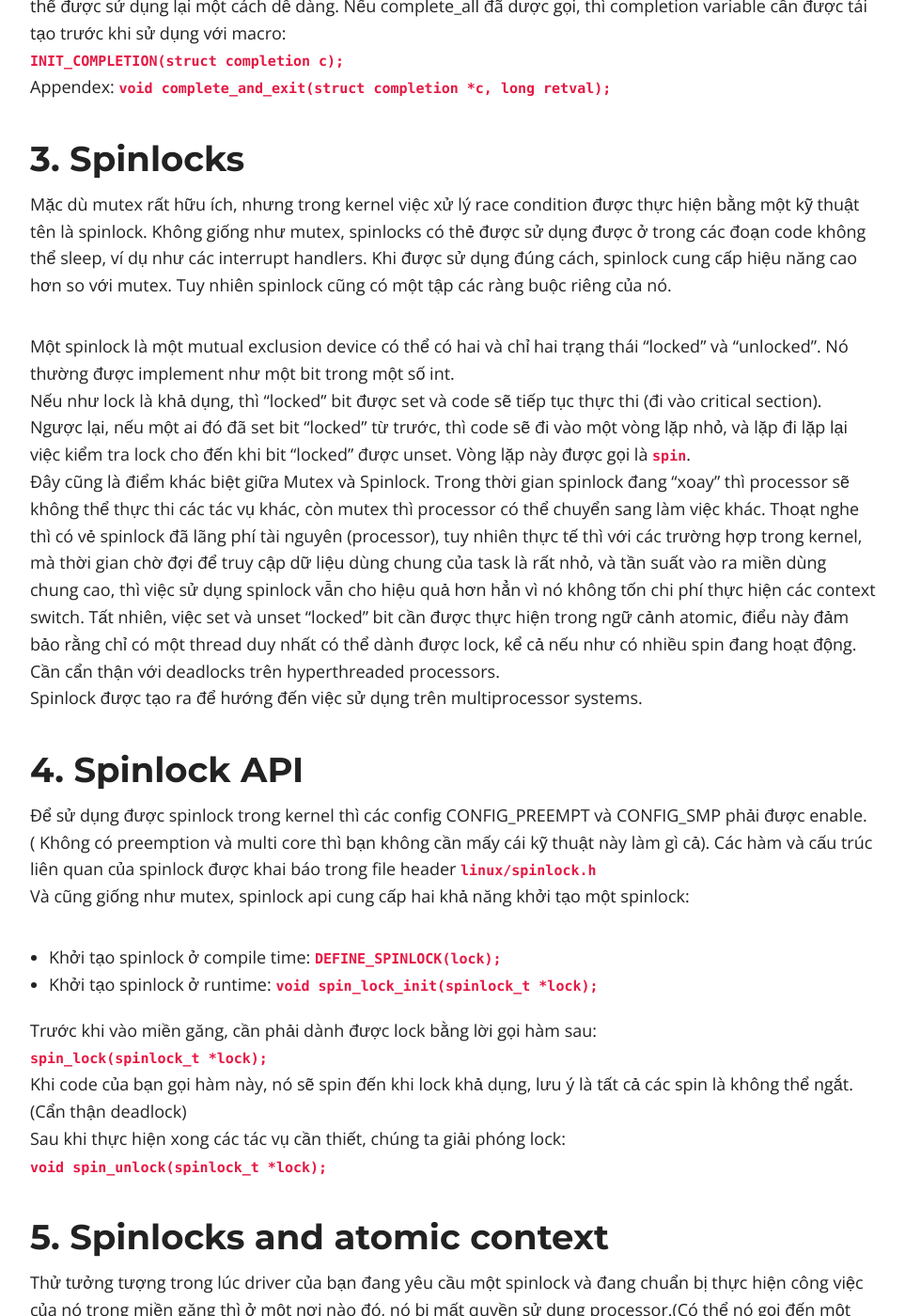
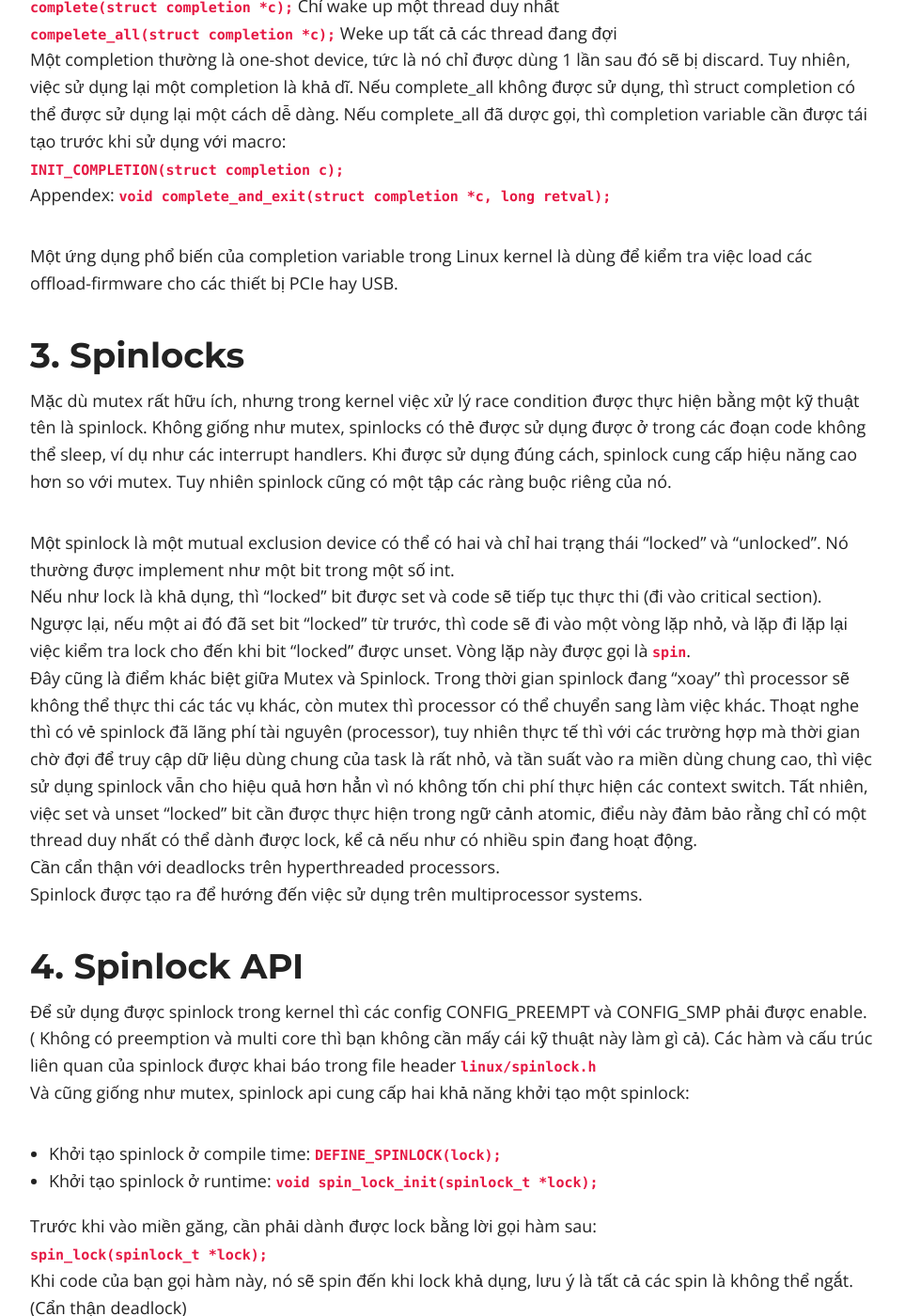
Before and after one commit to ita93/ita93.github.io, a Jekyll site: the page built from _posts/2018-01-15-Mutex-Complitions-Spinlock.md, in a window 1280 px wide and 1400 px high, scrolled down 3187 px. Shown: the whole window at 94% size, without its empty margins (158-1121 px from the left). Built offline with Jekyll 4.4.1, drawn with Linux system fonts in a browser that asks for light colours; nearby versions of some CDN libraries; some of the changed lines change nothing that is shown; some of the changed text lies outside the part shown.

Commit message:
Cập nhật thông tin về spinlock và mutex

```diff
--- a/_posts/2018-01-15-Mutex-Complitions-Spinlock.md
+++ b/_posts/2018-01-15-Mutex-Complitions-Spinlock.md
@@ -23,7 +23,7 @@
 };
 {% endhighlight %}
 
-Một mutex có thể được khởi tạo bằng <code>DEFINE_MUTEX(name)</code> - trong trường hợp mutex là một biến global khai báo ở compile time. Hoặc <code>mutex_init(struct mutex *lock)</code>- trong trường hợp mutex mutex được khai báo ở run-time.
+Một mutex có thể được khởi tạo bằng <code>DEFINE_MUTEX(name)</code> - trong trường hợp mutex được khai báo vả khởi tạo ở compile time. Hoặc <code>mutex_init(struct mutex *lock)</code>- trong trường hợp chúng ta muốn khởi tạo mutex ở run-time.
 
 Khi mutex đã được khởi tạo thì chúng ta có thể lock hay unlock nó. Kernel API cung cấp 5 hàm cho các tác vụ này, bao gồm 3 hàm được sử dụng cho việc lock, một hàm cho việc unlock, hàm còn lại dùng cho việc kiểm tra tình trạng mutex.
    - <code>mutex_lock</code> Sử dụng để lock/acquire mutex. Nếu mutex không khả dụng, thì task hiện tại sẽ được cho vào trạng thái sleep cho đến khi nó giành được mutex.
@@ -33,18 +33,20 @@
    - <code>mutex_is_locked</code> kiểm tra xem mutex có đang bị lock không (có thể dùng chúng với mutex_trylock).
 
 Tại một thời điểm thì có một và chỉ một task có thể nắm giữ mutex, hơn nữa chỉ có task đang nắm giữ Mutex mới có thể thực hiện các thay đổi trạng thái của Mutex. Quyền sở hữu mutex không có tính đệ quy, tức là khi bạn không thể gọi đến hàm <code>lock()</code> của một mutex mà ta đã gọi hàm <code>lock()</code> thành công trước đó.
+Khi một task không dành được quyền sử dụng thì nó sẽ được chuyển sang trạng thái "ngủ" (sleep) và scheduler sẽ đưa nó vào hàng đợi để dành processor cho một task khác. Điều này có nghĩ là mutex chỉ có thể được sử dụng trong process context, chúng ta KHÔNG thể sử dụng mutex khi đang ở trong interrupt context được.
+
 ## 2. Completion Variable
 Một trong các pattern phổ biến trong kernel programming là khởi tạo một số activity bên ngoài luồng thực thi hiện tại, sau đó đợi đến khi activity đó hoàn thành(async), Activity này có thể là tạo một kernel thread hoặc một user-space process mới, một request đến một process đã tồn tại, hoặc một số hardware-based action.
 Ví dụ:
 {% highlight c %}
-	struct semaphore sem;<br/>
-	init_MUTEX_LOCKED(&sem);<br/>
-	start_external_task(&sem);<br/>
+	struct semaphore sem;
+	init_MUTEX_LOCKED(&sem);
+	start_external_task(&sem);
 	down(&sem);
 {% endhighlight %}
 (Code trên sẽ làm giảm performance, hơn nữa vì semaphore đã bị loại bỏ trong các bản kernel > 3.x nên code này không compile được đâu :gach: )
 external_task sau đó có thể gọi up(&sem) khi công việc của nó hoàn thành.
-Completion interface được dùng trong trường hợp này, nó cho phép một thread có thể thông báo với một thread khác rằng nó đã hoàn thành công việc. Do kỹ thuật này khá thông dụng, nên Linux kernel cung cấp <b>Condition variable</b> để thực hiện các thao tác này.
+Completion interface được dùng trong trường hợp này, nó cho phép một thread có thể thông báo với một thread khác rằng nó đã hoàn thành công việc. Do kỹ thuật này khá thông dụng, nên Linux kernel cung cấp <b>Completion variable</b> để thực hiện các thao tác này.
 <b>Compiletion variable</b> trong linux kernel được biểu diễn bằng <code>struct completion</code>, cấu trúc dữ liệu này và các function thao tác trên nó được khai báo trong file header: <code>linix/completion.h</code><br/>
 Tạo một completion tại compile time bằng macro: <code>DECLARE_COMPLETION(my_completion);</code><br/>
 Trường hợp cần khởi tạo ở runtime:
@@ -62,12 +64,14 @@
 <code>INIT_COMPLETION(struct completion c);</code><br/>
 Appendex: <code>void complete_and_exit(struct completion *c, long retval);</code>
 
+Một ứng dụng phổ biến của completion variable trong Linux kernel là dùng để kiểm tra việc load các offload-firmware cho các thiết bị PCIe hay USB.
+
 ## 3. Spinlocks
 Mặc dù mutex rất hữu ích, nhưng trong kernel việc xử lý race condition được thực hiện bằng một kỹ thuật tên là spinlock. Không giống như mutex, spinlocks có thẻ được sử dụng được ở trong các đoạn code không thể sleep, ví dụ như các interrupt handlers. Khi được sử dụng đúng cách, spinlock cung cấp hiệu năng cao hơn so với mutex. Tuy nhiên spinlock cũng có một tập các ràng buộc riêng của nó.<br/>
 
 Một spinlock là một mutual exclusion device có thể có hai và chỉ hai trạng thái "locked" và "unlocked". Nó thường được implement như một bit trong một số int. <br/>
 Nếu như lock là khả dụng, thì "locked" bit được set và code sẽ tiếp tục thực thi (đi vào critical section). Ngược lại, nếu một ai đó đã set bit "locked" từ trước, thì code sẽ đi vào một vòng lặp nhỏ, và lặp đi lặp lại việc kiểm tra lock cho đến khi bit "locked" được unset. Vòng lặp này được gọi là <code>spin</code>. <br/> Đây cũng là điểm khác biệt giữa Mutex và Spinlock.
-Trong thời gian spinlock đang "xoay" thì processor sẽ không thể thực thi các tác vụ khác, còn mutex thì processor có thể chuyển sang làm việc khác. Thoạt nghe thì có vẻ spinlock đã lãng phí tài nguyên (processor), tuy nhiên thực tế thì với các trường hợp trong kernel, mà thời gian chờ đợi để truy cập dữ liệu dùng chung của task là rất nhỏ, và tần suất vào ra miền dùng chung cao, thì việc sử dụng spinlock vẫn cho hiệu quả hơn hẳn vì nó không tốn chi phí  thực hiện các context switch.
+Trong thời gian spinlock đang "xoay" thì processor sẽ không thể thực thi các tác vụ khác, còn mutex thì processor có thể chuyển sang làm việc khác. Thoạt nghe thì có vẻ spinlock đã lãng phí tài nguyên (processor), tuy nhiên thực tế thì với các trường hợp mà thời gian chờ đợi để truy cập dữ liệu dùng chung của task là rất nhỏ, và tần suất vào ra miền dùng chung cao, thì việc sử dụng spinlock vẫn cho hiệu quả hơn hẳn vì nó không tốn chi phí  thực hiện các context switch.
 Tất nhiên, việc set và unset "locked" bit cần được thực hiện trong ngữ cảnh atomic, điểu này đảm bảo rằng chỉ có một thread duy nhất có thể dành được lock, kể cả nếu như có nhiều spin đang hoạt động.<br/>
 Cần cẩn thận với deadlocks trên hyperthreaded processors.<br/>
 Spinlock được tạo ra để hướng đến việc sử dụng trên multiprocessor systems.
```
